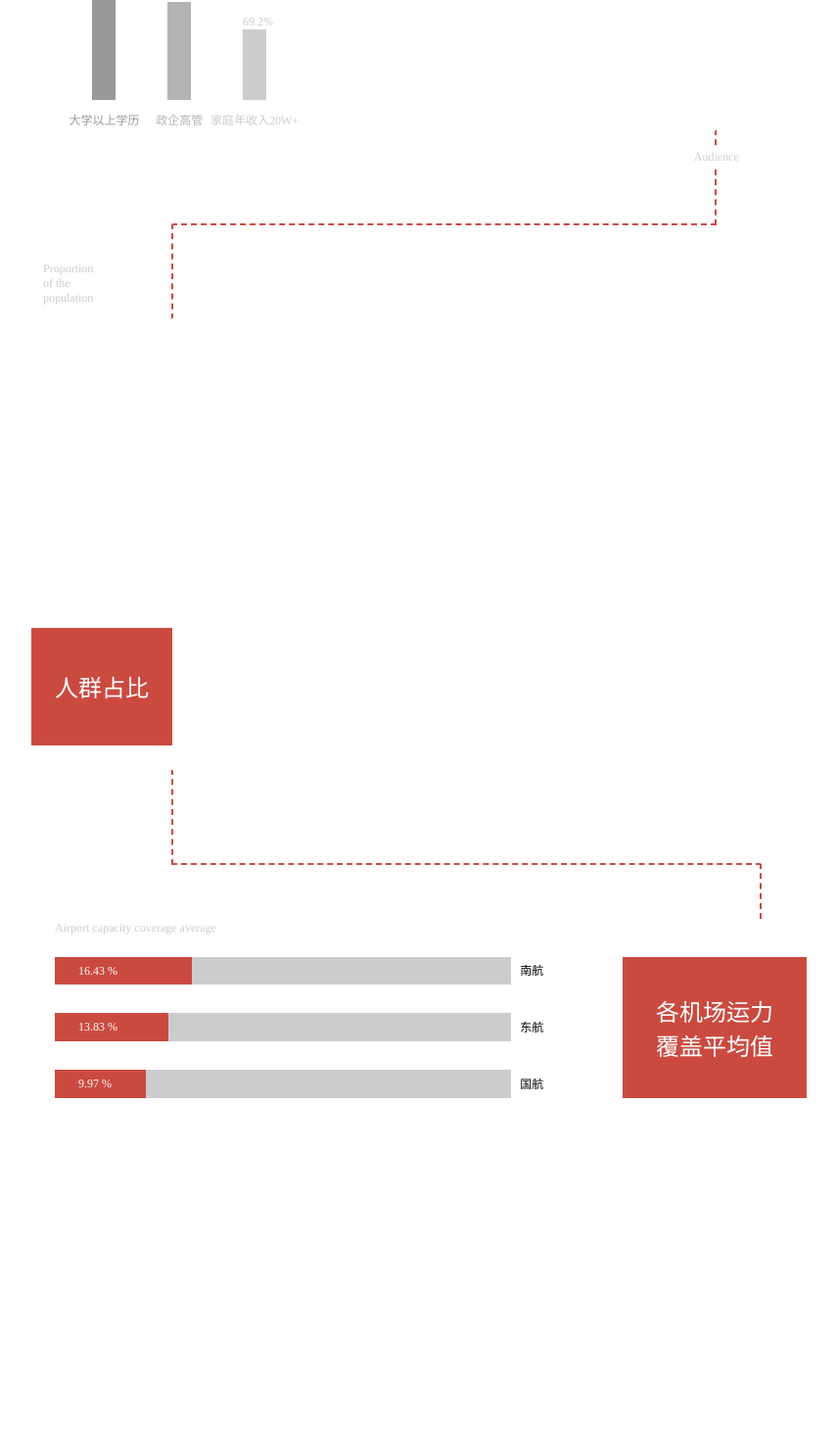
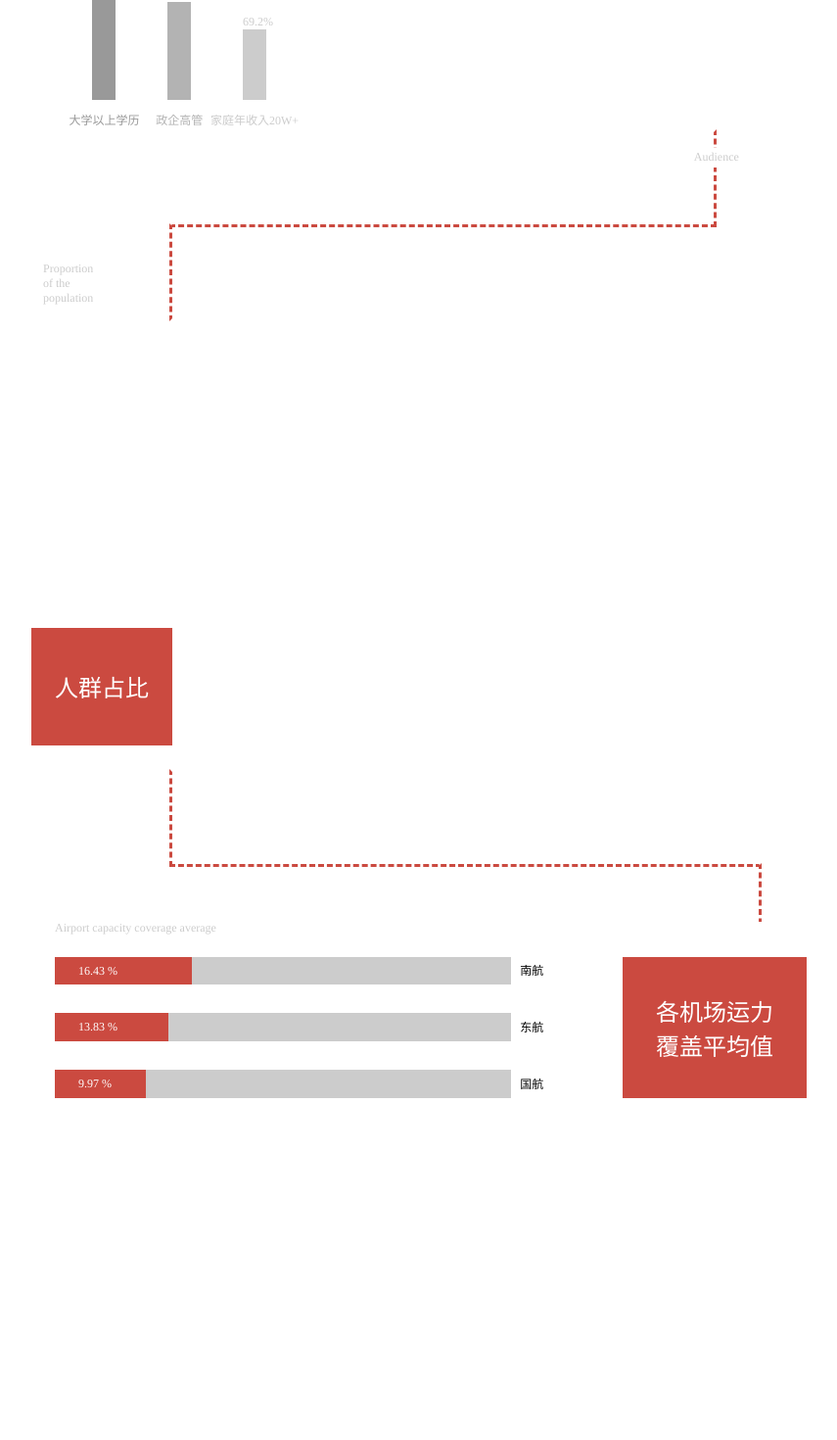
Before and after one commit to richardkc/official_web, a Vue app: page /planeMedia in a window 1280 px wide. Shown: the part 2330-3800 px from the top of the page at 98% size, without its empty margins (200-1055 px from the left). Built offline with nearby package versions, Linux system fonts and the light colour scheme; no server answers; a web font is replaced by a local one.

Commit message:
加粗线条

```diff
--- a/src/modules/mediaDesign/planeMedia.vue
+++ b/src/modules/mediaDesign/planeMedia.vue
@@ -518,14 +518,14 @@ img {
 
     &::before {
       top: 0;
-      border: 2px dashed transparent;
+      border: 3px dashed transparent;
       border-right-color: @redColor;
       border-bottom-color: @redColor;
     }
 
     &::after {
       top: 50%;
-      border: 2px dashed transparent;
+      border: 3px dashed transparent;
       border-left-color: @redColor;
     }
 
@@ -598,14 +598,14 @@ img {
 
     &::before {
       top: 0;
-      border: 2px dashed transparent;
+      border: 3px dashed transparent;
       border-left-color: @redColor;
       border-bottom-color: @redColor;
     }
 
     &::after {
       top: 50%;
-      border: 2px dashed transparent;
+      border: 3px dashed transparent;
       border-right-color: @redColor;
     }
 
@@ -953,7 +953,7 @@ img {
 
   .left {
     width: 30%;
-    border-left: 2px dashed @redColor;
+    border-left: 3px dashed @redColor;
     padding: 3rem 0;
   }
 
```
